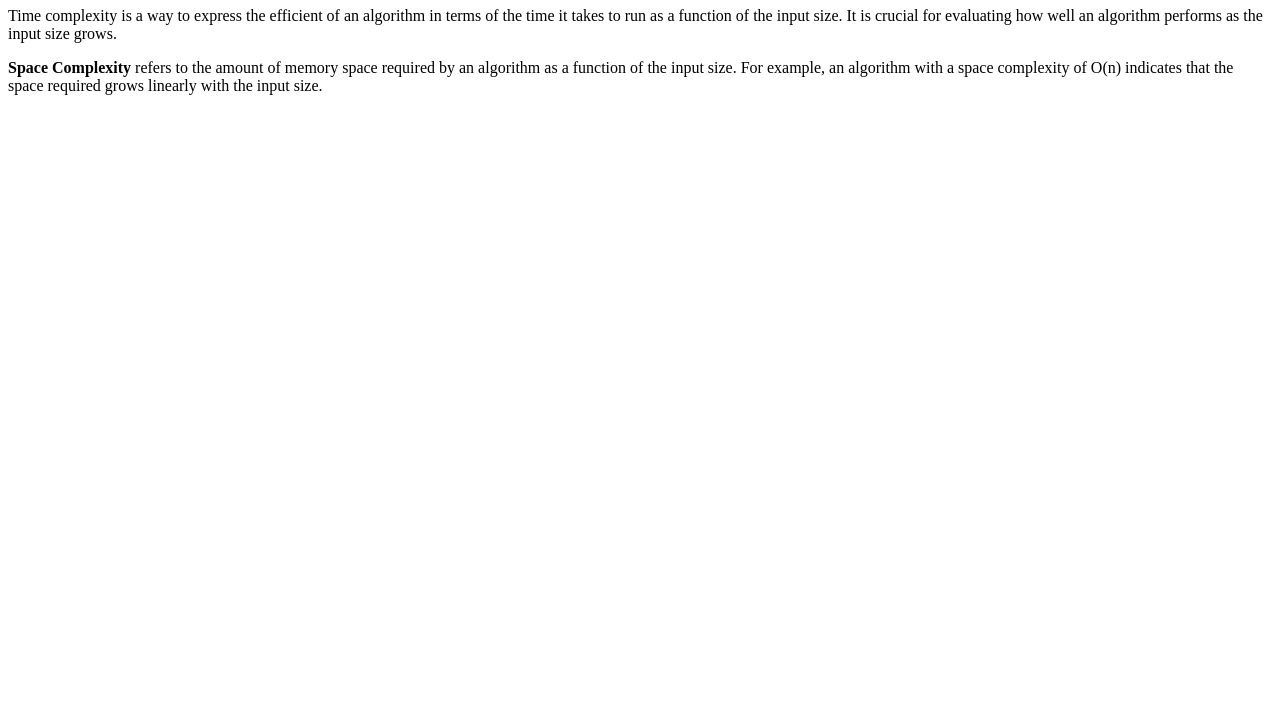
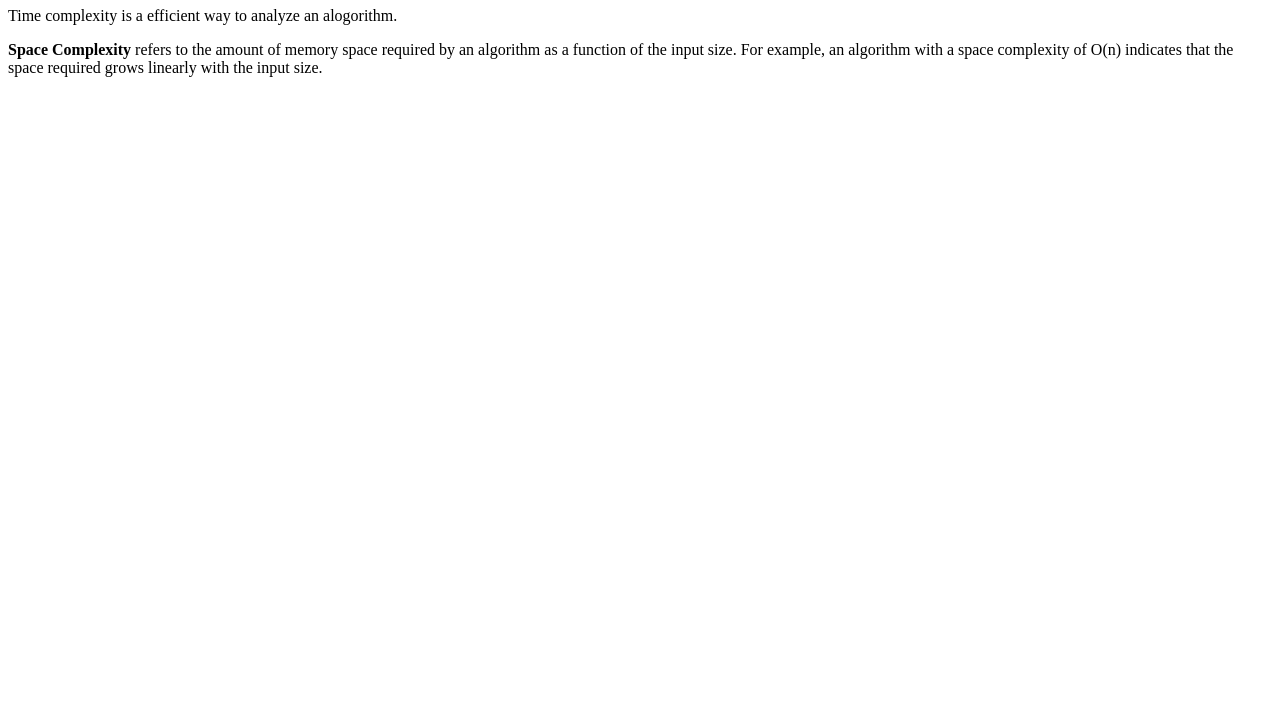
Before and after one commit to acciojob/time-and-space-complexity-suryanshrathor, a website: page main.html in a window 1280 px wide. Shown: the part 73-800 px from the top of the page. Drawn offline with Linux system fonts and the light colour scheme.

Commit message:
created a submission

```diff
--- a/main.html
+++ b/main.html
@@ -9,7 +9,7 @@
 <body>
 	<!-- the entire body must be written by student -->
 	<h1>Understanding Time and Space Complexity</h1>
-	<p>Time complexity is a way to express the efficient of an algorithm in terms of the time it takes to run as a function of the input size. It is crucial for evaluating how well an algorithm performs as the input size grows.</p>
+	<p>Time complexity is a efficient way to analyze an alogorithm.</p>
 	<p><b>Space Complexity</b> refers to the amount of memory space required by an algorithm as a function of the input size. For example, an algorithm with a space complexity of O(n) indicates that the space required grows linearly with the input size.</p>
 
 </body>
```
